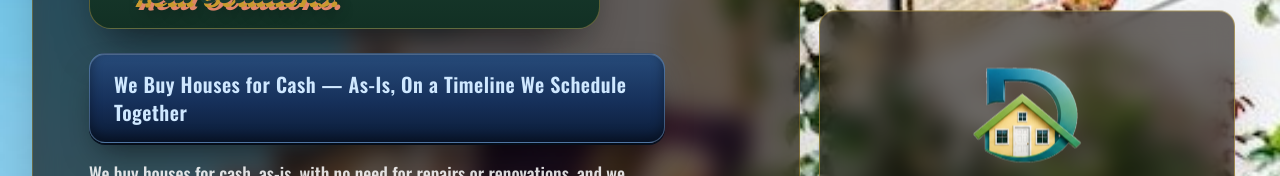
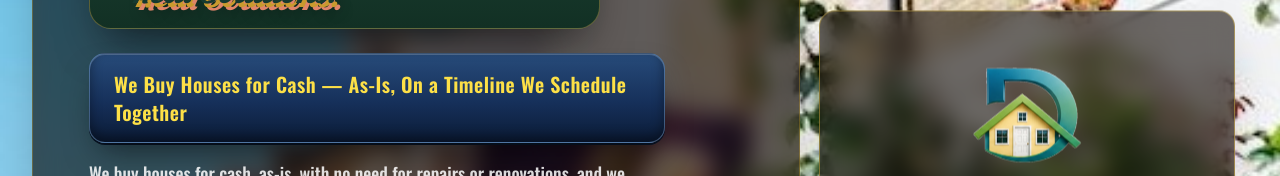
Before and after one commit to derax-properties/derax-properties, a Next.js app: page / in a window 1280 px wide. Shown: the part 365-541 px from the top of the page. Built offline with nearby package versions, Linux system fonts and the light colour scheme; no server answers; the database is empty; a web font is replaced by a local one.

Commit message:
Change description

```diff
--- a/app/page.tsx
+++ b/app/page.tsx
@@ -112,7 +112,7 @@ export default async function HomePage() {
               className="mt-6 inline-block max-w-xl rounded-2xl border border-[rgba(173,216,255,0.3)] px-6 py-4 shadow-[inset_0_1px_0_rgba(255,255,255,0.18),inset_0_-5px_12px_rgba(0,0,0,0.4),0_16px_32px_-10px_rgba(0,0,0,0.55),0_2px_0_#081426]"
               style={{ background: "linear-gradient(180deg, #274b7a 0%, #16305a 55%, #0b1b36 100%)" }}
             >
-              <p className="font-condensed text-lg font-semibold tracking-wide text-[#cfe8ff] sm:text-xl">
+              <p className="font-condensed text-lg font-semibold tracking-wide text-[#fde047] sm:text-xl">
                 We Buy Houses for Cash — As-Is, On a Timeline We Schedule Together
               </p>
             </div>
```
